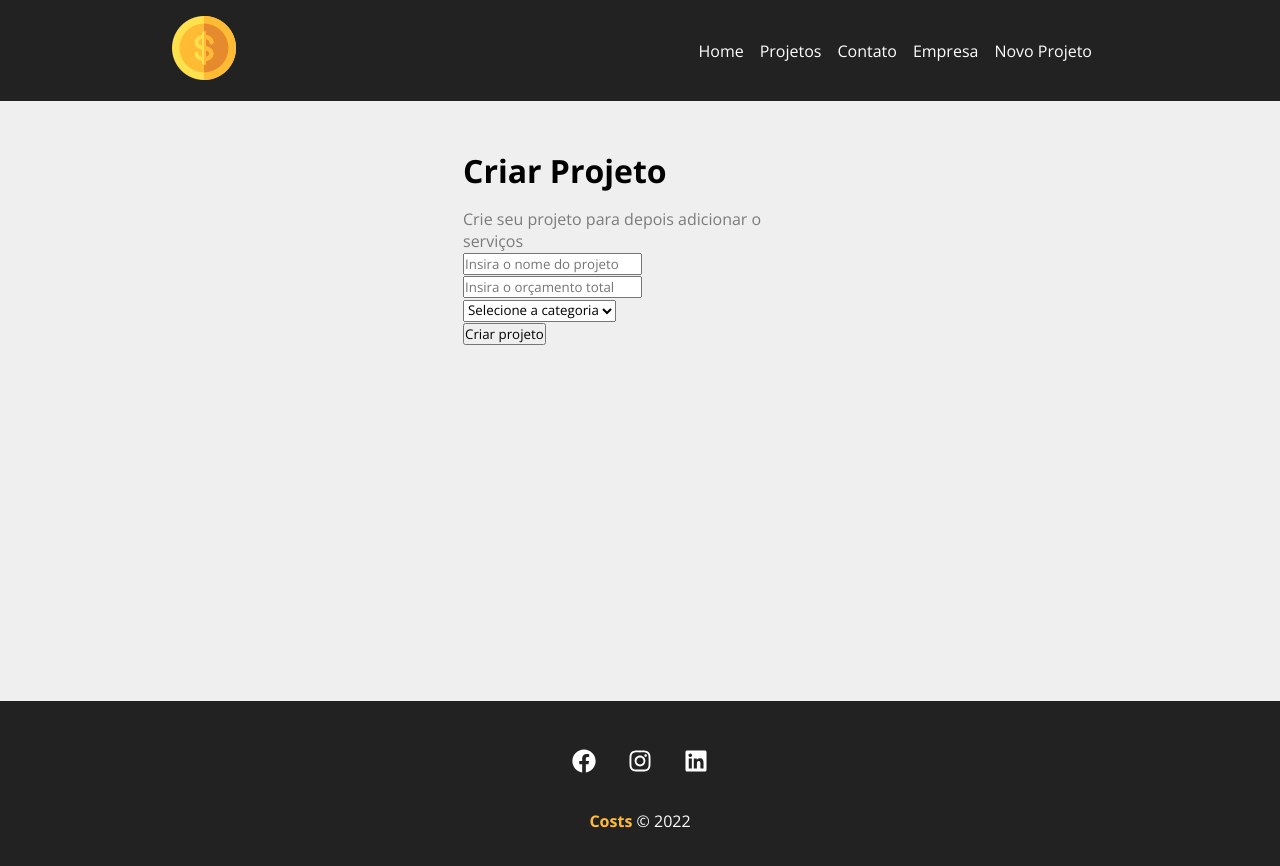
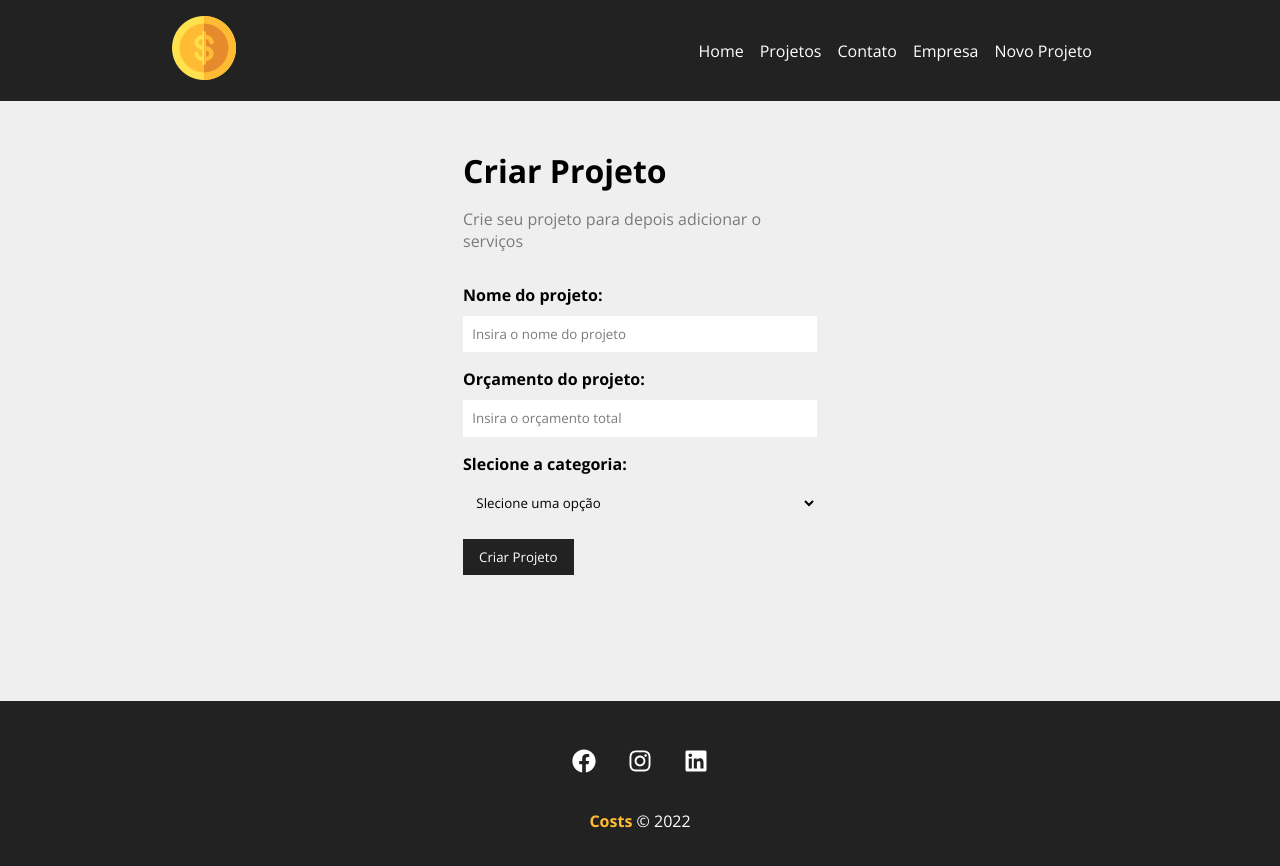
Before and after one commit to AldenirTakeshi/Costs, a React (Create React App) app: page /newProject in a window 1280 px wide. Shown: the top 866 px of the page. Built offline with nearby package versions, Linux system fonts and the light colour scheme.

Commit message:
Componentização de formulário

```diff
--- /dev/null
+++ b/src/components/form/Input.js
@@ -0,0 +1,20 @@
+import React from "react";
+import styles from "./Input.module.css";
+
+const Input = ({ type, text, name, placeholder, handleOnChange, value }) => {
+  return (
+    <div className={styles.form_control}>
+      <label htmlFor={name}>{text}:</label>
+      <input
+        type={type}
+        name={name}
+        placeholder={placeholder}
+        id={name}
+        onChange={handleOnChange}
+        value={value}
+      />
+    </div>
+  );
+};
+
+export default Input;
--- /dev/null
+++ b/src/components/form/Input.module.css
@@ -0,0 +1,20 @@
+.form_control {
+  display: flex;
+  flex-direction: column;
+  margin-bottom: 1em;
+}
+
+.form_control label {
+  margin-bottom: 0.6em;
+  font-weight: bold;
+}
+
+.form_control input {
+  padding: 0.7em;
+  border-radius: 0;
+  border: none;
+}
+
+.form_control input::placeholder {
+  color: #7b7b7b;
+}
--- /dev/null
+++ b/src/components/form/Select.js
@@ -0,0 +1,17 @@
+import React from "react";
+import styles from "./Select.module.css";
+
+const Select = ({ text, name, options, handleOnChange, value }) => {
+  return (
+    <div className={styles.form_control}>
+      <label htmlFor={name}>{text}:</label>
+      <select name={name} id={name}>
+        <option value="" key="">
+          Slecione uma opção
+        </option>
+      </select>
+    </div>
+  );
+};
+
+export default Select;
--- /dev/null
+++ b/src/components/form/Select.module.css
@@ -0,0 +1,16 @@
+.form_control {
+  display: flex;
+  flex-direction: column;
+  margin-bottom: 1em;
+}
+
+.form_control label {
+  margin-bottom: 0.6em;
+  font-weight: bold;
+}
+
+.form_control select {
+  padding: 0.7em;
+  border-radius: 0;
+  border: none;
+}
--- /dev/null
+++ b/src/components/form/SubmitButton.js
@@ -0,0 +1,12 @@
+import React from "react";
+import styles from "./SubmitButton.module.css";
+
+const SubmitButton = ({ text }) => {
+  return (
+    <div>
+      <button className={styles.btn}>{text}</button>
+    </div>
+  );
+};
+
+export default SubmitButton;
--- /dev/null
+++ b/src/components/form/SubmitButton.module.css
@@ -0,0 +1,13 @@
+.btn {
+  background-color: #222;
+  color: #fff;
+  padding: 0.7em 1.2em;
+  text-decoration: none;
+  transition: 0.5s;
+  cursor: pointer;
+  border: none;
+}
+
+.btn:hover {
+  color: #ffbb33;
+}
--- a/src/components/pages/NewProject.js
+++ b/src/components/pages/NewProject.js
@@ -7,7 +7,7 @@ const NewProject = () => {
     <div className={styles.newproject_container}>
       <h1>Criar Projeto</h1>
       <p>Crie seu projeto para depois adicionar o serviços</p>
-      <ProjectForm />
+      <ProjectForm btnText="Criar Projeto" />
     </div>
   );
 };
--- a/src/components/project/ProjectForm.js
+++ b/src/components/project/ProjectForm.js
@@ -1,22 +1,26 @@
 import React from "react";
+import Input from "../form/Input";
+import styles from "./ProjectForm.module.css";
+import Select from "../form/Select";
+import SubmitButton from "../form/SubmitButton";
 
-const ProjectForm = () => {
+const ProjectForm = ({ btnText }) => {
   return (
-    <form>
-      <div>
-        <input type="text" placeholder="Insira o nome do projeto" />
-      </div>
-      <div>
-        <input type="number" placeholder="Insira o orçamento total" />
-      </div>
-      <div>
-        <select name="categoty_id">
-          <option disabled selected>Selecione a categoria</option>
-        </select>
-        <div>
-          <input type="submit" value="Criar projeto" />
-        </div>
-      </div>
+    <form className={styles.form}>
+      <Input
+        type="text"
+        text="Nome do projeto"
+        name="name"
+        placeholder="Insira o nome do projeto"
+      />
+      <Input
+        type="number"
+        text="Orçamento do projeto"
+        name="budget"
+        placeholder="Insira o orçamento total"
+      />
+      <Select name="category_id" text="Slecione a categoria" />
+      <SubmitButton text={btnText} />
     </form>
   );
 };
--- /dev/null
+++ b/src/components/project/ProjectForm.module.css
@@ -0,0 +1,4 @@
+.form {
+  width: 100%;
+  margin: 2em 0;
+}
```
